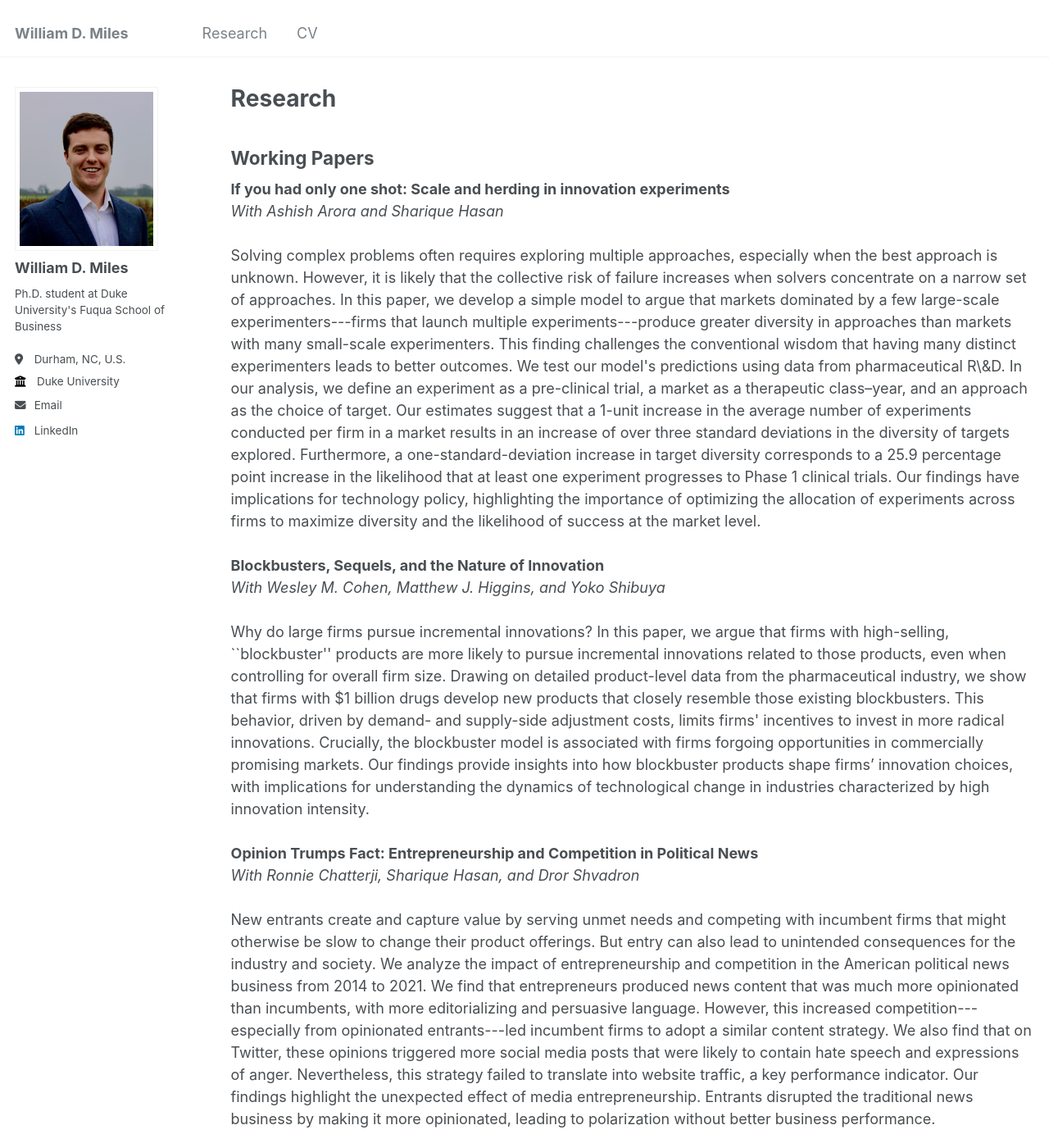
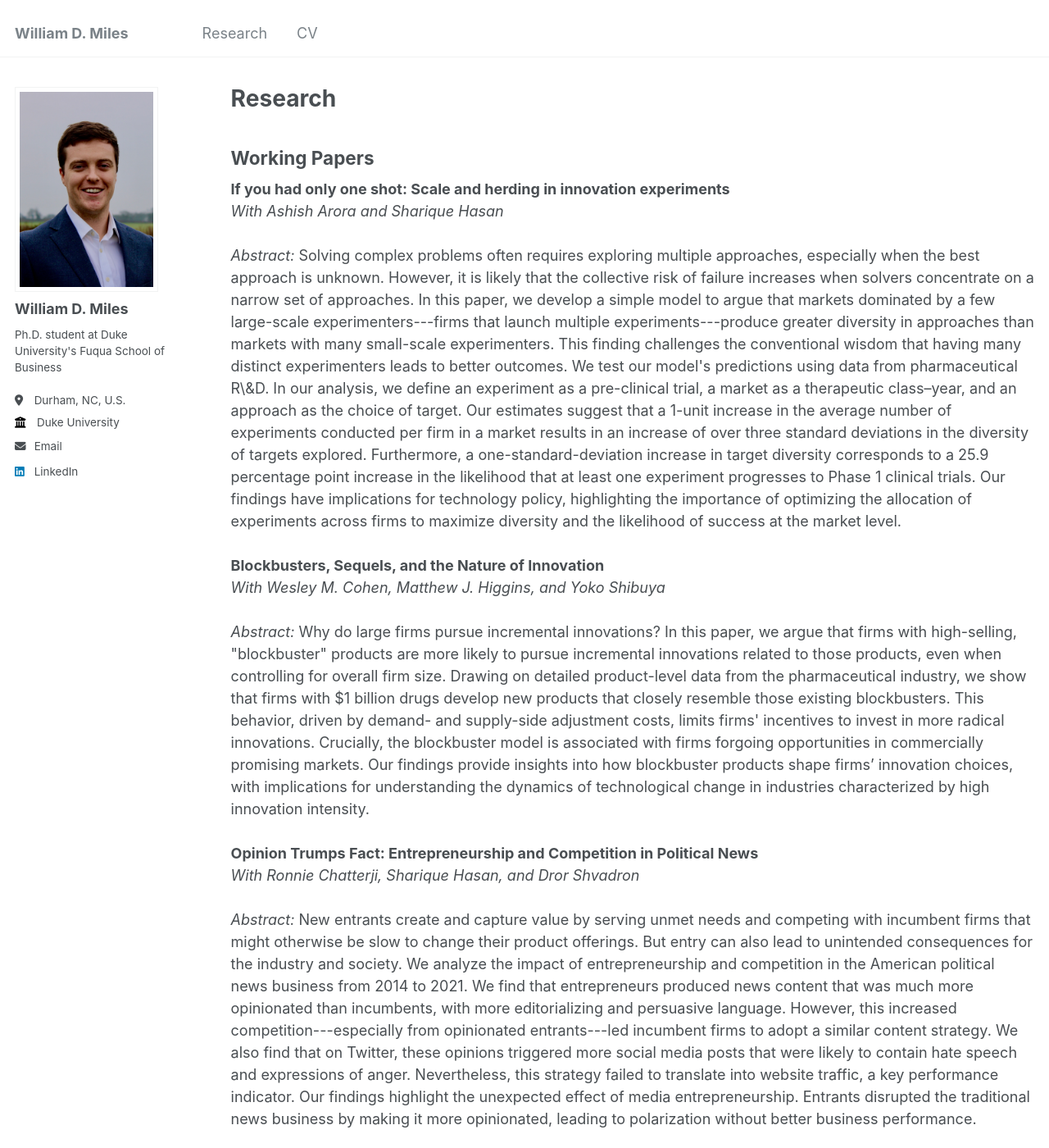
Before and after one commit to willdmiles/willdmiles.github.io, a Jekyll site: the page built from _pages/publications.html, in a window 1280 px wide and 1400 px high. Shown: the whole window at 82% size. Built offline with Jekyll 4.4.1, drawn with Linux system fonts in a browser that asks for light colours.

Commit message:
finished tidying up paper desxcriptions, quick update to cv

```diff
--- a/_includes/author-profile.html
+++ b/_includes/author-profile.html
@@ -17,9 +17,9 @@
   <!-- I EDITED THIS TO MAKE THE PROFILE PICTURE GO IN A SQAURE BOX RATHER THAN OVAL  -->
   <div class="author__avatar">
     {% if author.avatar contains "://" %}
-      <img src="{{ author.avatar }}" alt="{{ author.name }}" style="border-radius: 0; width: 200px; height: 200px; object-fit: cover;">
+      <img src="{{ author.avatar }}" alt="{{ author.name }}" style="border-radius: 0; width: 250px; height: 250px; object-fit: cover;">
     {% else %}
-      <img src="{{ author.avatar | prepend: "/images/" | prepend: base_path }}" alt="{{ author.name }}" style="border-radius: 0; width: 200px; height: 200px; object-fit: cover;">
+      <img src="{{ author.avatar | prepend: "/images/" | prepend: base_path }}" alt="{{ author.name }}" style="border-radius: 0; width: 250px; height: 250px; object-fit: cover;">
     {% endif %}
   </div>
 
--- a/_pages/publications.html
+++ b/_pages/publications.html
@@ -11,7 +11,7 @@ author_profile: true
 
 <i>With Ashish Arora and Sharique Hasan</i><br><br>
 
-Solving complex problems often requires exploring multiple approaches, especially when the best approach is unknown.
+<i>Abstract:</i> Solving complex problems often requires exploring multiple approaches, especially when the best approach is unknown.
 However, it is likely that the collective risk of failure increases when solvers concentrate on a narrow set of approaches.
 In this paper, we develop a simple model to argue that markets dominated by a few large-scale
 experimenters---firms that launch multiple experiments---produce greater diversity in approaches than markets with many small-scale experimenters.
@@ -30,7 +30,7 @@ the allocation of experiments across firms to maximize diversity and the likelih
 
 <i>With Wesley M. Cohen, Matthew J. Higgins, and Yoko Shibuya</i><br><br>
 
-Why do large firms pursue incremental innovations? In this paper, we argue that firms with high-selling, ``blockbuster'' products are more likely to pursue
+<i>Abstract:</i>  Why do large firms pursue incremental innovations? In this paper, we argue that firms with high-selling, "blockbuster" products are more likely to pursue
 incremental innovations related to those products, even when controlling for overall firm size. Drawing on detailed product-level data from the pharmaceutical
 industry, we show that firms with \$1 billion drugs develop new products that closely resemble those existing blockbusters. This behavior, driven by
 demand- and supply-side adjustment costs, limits firms' incentives to invest in more radical innovations. Crucially, the blockbuster model is associated
@@ -44,7 +44,7 @@ with implications for understanding the dynamics of technological change in indu
 
 <i>With Ronnie Chatterji, Sharique Hasan, and Dror Shvadron</i><br><br>
 
-New entrants create and capture value by serving unmet needs and competing with incumbent firms that might otherwise be slow to change their product offerings.
+<i>Abstract:</i> New entrants create and capture value by serving unmet needs and competing with incumbent firms that might otherwise be slow to change their product offerings.
 But entry can also lead to unintended consequences for the industry and society. We analyze the impact of entrepreneurship and competition in the American political
 news business from 2014 to 2021. We find that entrepreneurs produced news content that was much more opinionated than incumbents, with more editorializing and
 persuasive language. However, this increased competition---especially from opinionated entrants---led incumbent firms to adopt a similar content strategy.
@@ -58,7 +58,7 @@ entrepreneurship. Entrants disrupted the traditional news business by making it
 
 <i>With Alessandro Piazza</i><br><br>
 
-This study examines the transition of entrepreneurs to angel investors through the lens of generalized reciprocity and embeddedness.
+<i>Abstract:</i> This study examines the transition of entrepreneurs to angel investors through the lens of generalized reciprocity and embeddedness.
 We theorize that for founders, receiving funding from individual angel investors, rather than exclusively from venture capital sources,
 makes the transition to angel investing more likely. Furthermore, we posit that embeddedness between the entrepreneur and angel investor
 amplifies this effect. Drawing on social exchange theory and the notion of embeddedness, we develop hypotheses that we then test through
```
Also changed, not shown: 2 other files.
